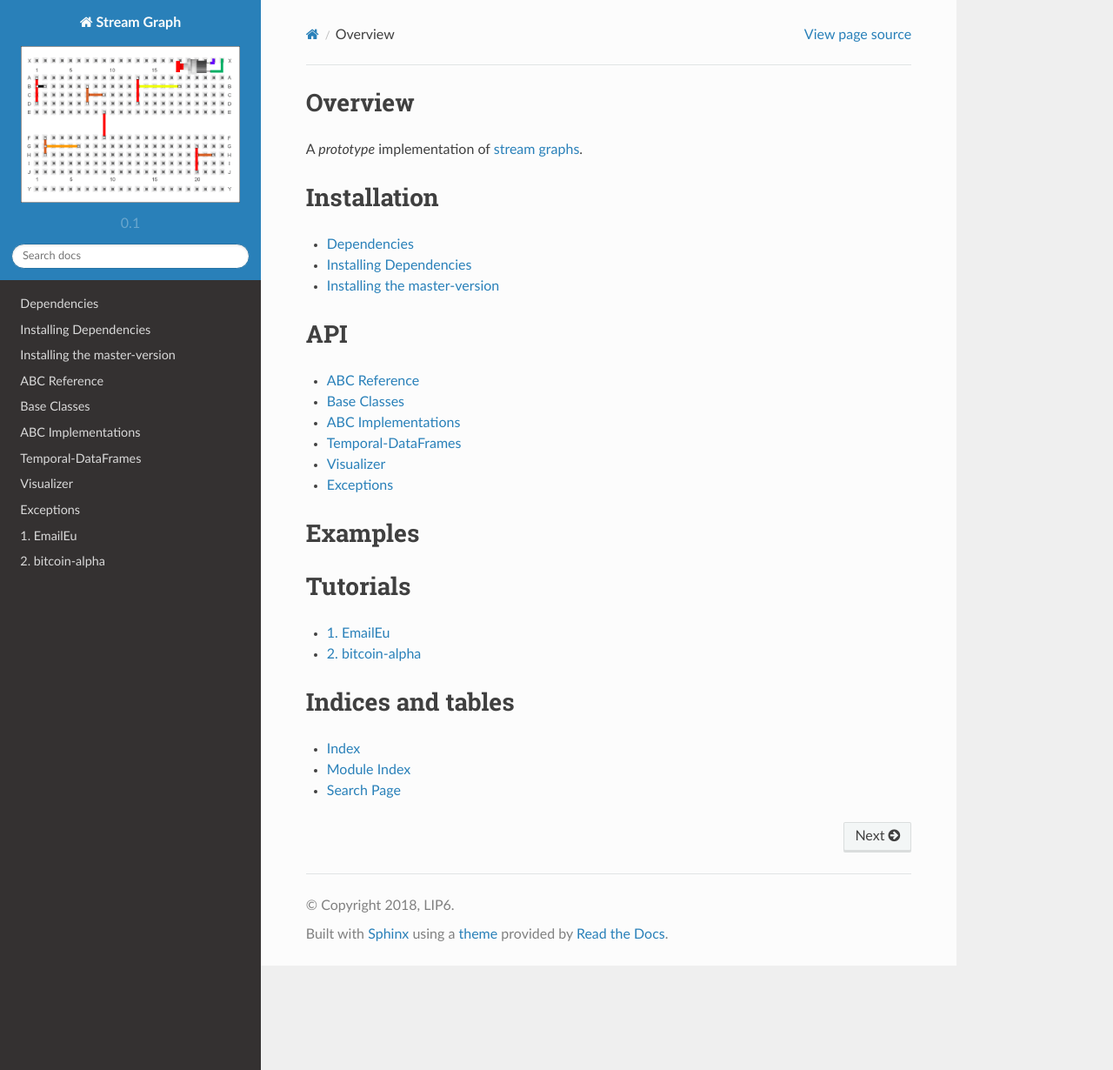
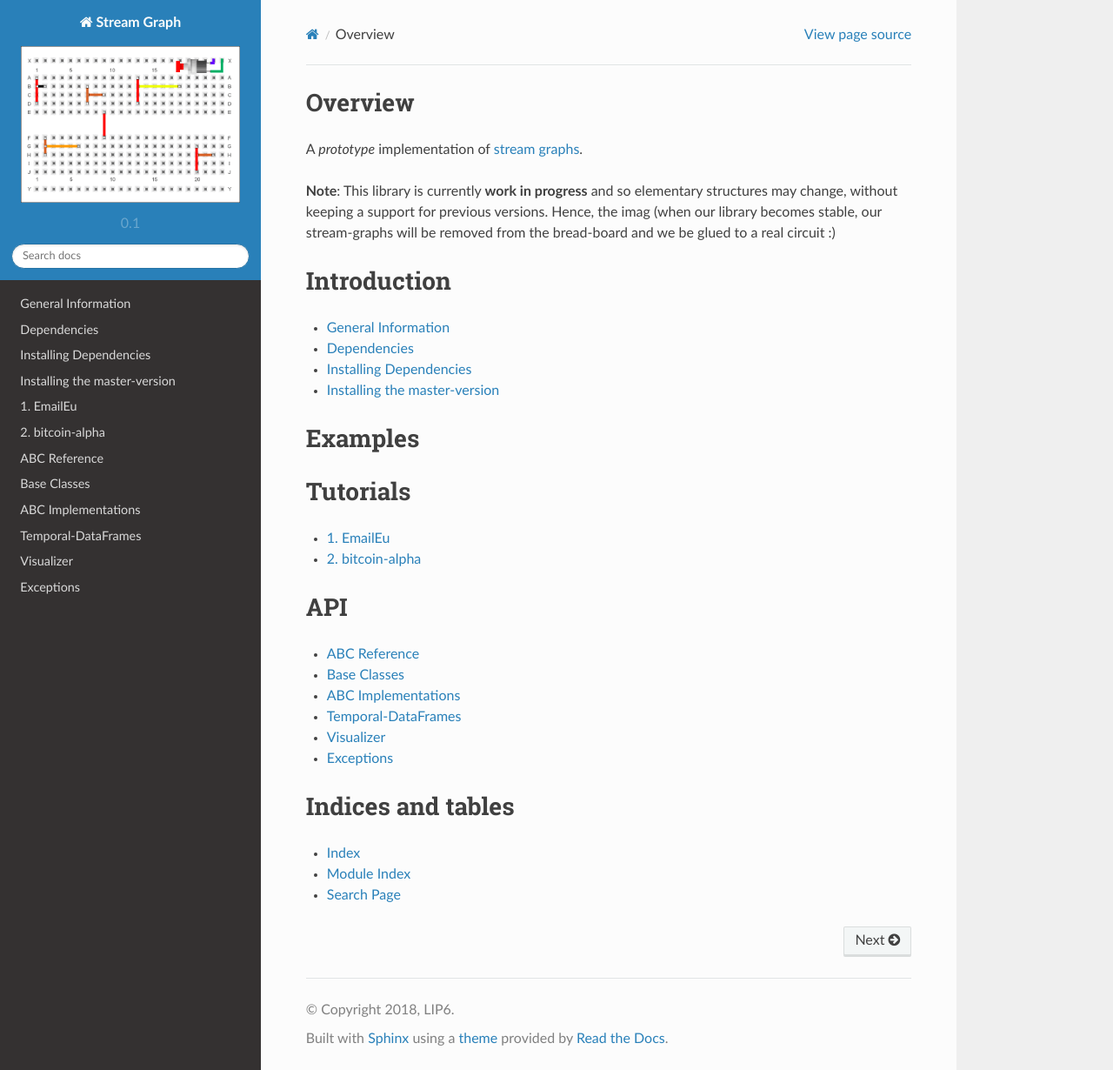
Before and after one commit to ysig/stream_graph, a Sphinx documentation site: the page built from doc/index.rst, in a window 1280 px wide and 1230 px high. Shown: the whole window at 87% size. Built offline with Sphinx 7.4.7 and the Read the Docs theme 2.0.0, drawn with Linux system fonts in a browser that asks for light colours; pages that are not in the unit, such as notebooks, are missing from menus.

```diff
--- a/doc/index.rst
+++ b/doc/index.rst
@@ -7,23 +7,16 @@ Overview
 
 A *prototype* implementation of `stream graphs <https://hal.archives-ouvertes.fr/hal-01665084>`_.
 
+**Note**: This library is currently **work in progress** and so elementary structures may change, without keeping a support for previous versions. Hence, the imag (when our library becomes stable, our stream-graphs will be removed from the bread-board and we be glued to a real circuit :)
+
 ============
-Installation
+Introduction
 ============
 .. toctree::
   :maxdepth: 1
 
-  installation
-
-
-==========
-API
-==========
-.. toctree::
-  :maxdepth: 1
-
-  api
-
+  introduction/about
+  introduction/installation
 
 ===========
 Examples
```
Also changed, not shown: other parts of doc/index.rst (+8 -0 lines), README.md (+22 -4 lines), doc/introduction/about.md (added, +26 -0 lines), doc/introduction/about.rst (added, +39 -0 lines), doc/introduction/installation.rst (renamed from doc/installation.rst), 3 other files.
